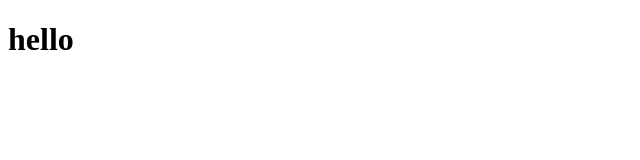
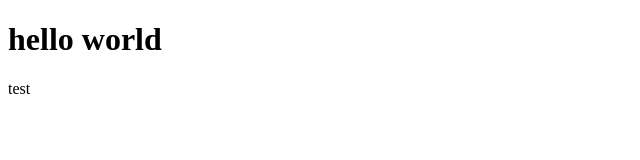
Before and after one commit to Paprikapie/firstwebsiteever, a plain HTML site: page index.html in a window 1280 px wide. Shown: the whole page, without its empty margins (0-640 px from the left). Drawn offline with Linux system fonts and the light colour scheme.

Commit message:
Fixed it

```diff
--- a/index.html
+++ b/index.html
@@ -8,7 +8,9 @@
         <meta charset="utf-8">
         <meta http-equiv="X-UA-Compatible" content="IE=edge">
         <title> Linda's Website </title>
-        <h1>hello </h1
+        <h1>hello world</h1>
+        <p>test</p>
+
         <meta name="description" content="">
         <meta name="viewport" content="width=device-width, initial-scale=1">
         <link rel="stylesheet" href="">
```
